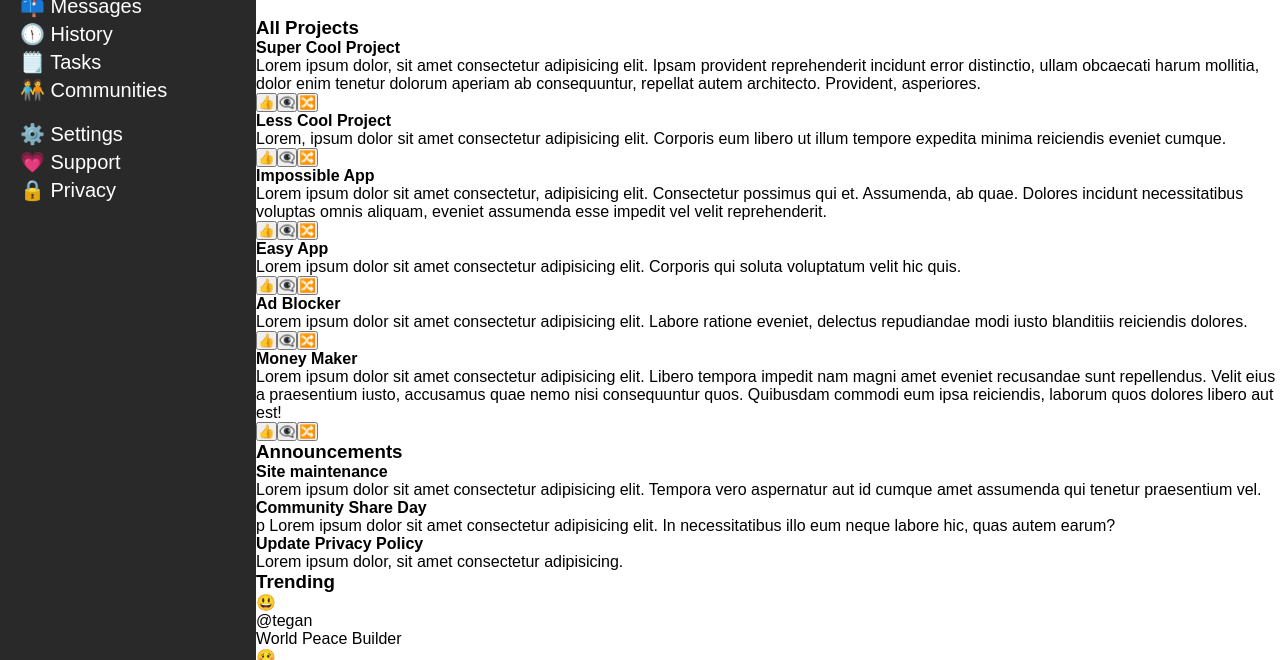
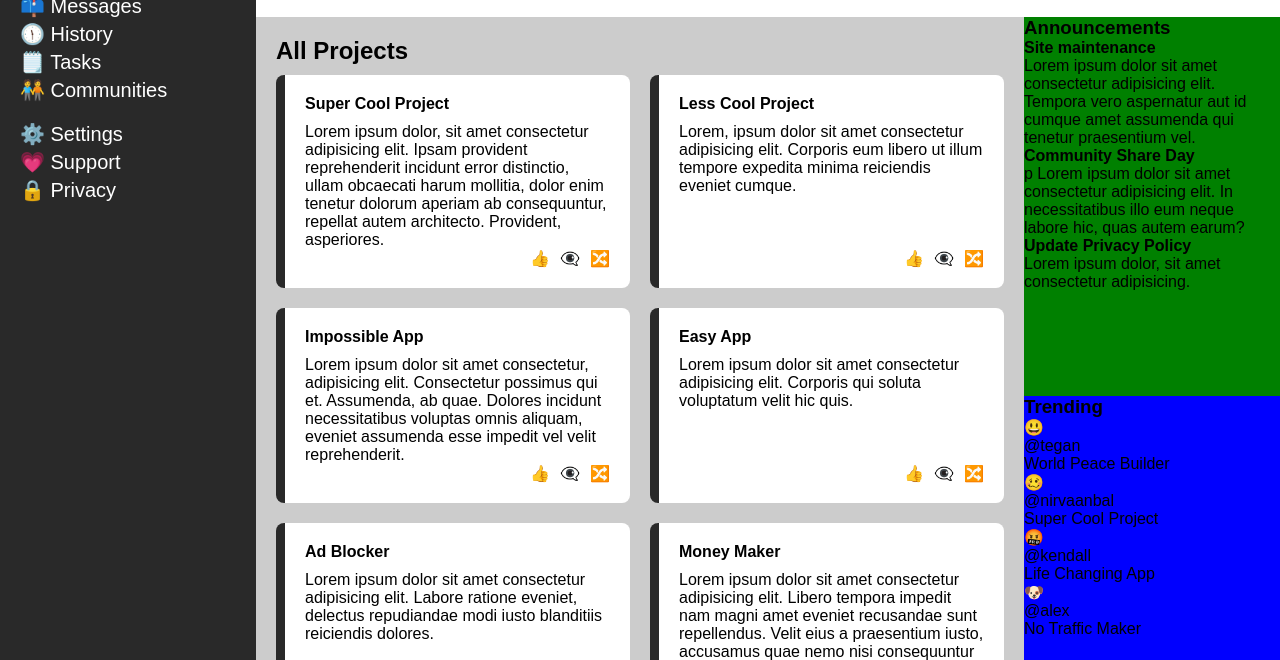
Before and after one commit to NirvaanBal/grid-dash, a plain HTML site: page index.html in a window 1280 px wide. Shown: the part 140-800 px from the top of the page. Drawn offline with Linux system fonts and the light colour scheme; a web font is replaced by a local one.

Commit message:
Add styles to projects component

```diff
--- a/index.html
+++ b/index.html
@@ -60,68 +60,82 @@
                 <h3>All Projects</h3>
                 <div class="all-projects">
                     <div class="project">
+                        <div>
                             <h4>Super Cool Project</h4>
                             <p>Lorem ipsum dolor, sit amet consectetur adipisicing elit. Ipsam provident reprehenderit
                                 incidunt
                                 error distinctio, ullam obcaecati harum mollitia, dolor enim tenetur dolorum aperiam ab
                                 consequuntur, repellat autem architecto. Provident, asperiores.</p>
+                        </div>
                         <div class="actions">
                             <button>👍</button><button>👁️‍🗨️</button><button>🔀</button>
                         </div>
                     </div>
                     <div class="project">
+                        <div>
                             <h4>Less Cool Project</h4>
                             <p>Lorem, ipsum dolor sit amet consectetur adipisicing elit. Corporis eum libero ut illum
                                 tempore
                                 expedita minima reiciendis eveniet cumque.</p>
+                        </div>
                         <div class="actions">
                             <button>👍</button><button>👁️‍🗨️</button><button>🔀</button>
                         </div>
                     </div>
                     <div class="project">
+                        <div>
                             <h4>Impossible App</h4>
                             <p>Lorem ipsum dolor sit amet consectetur, adipisicing elit. Consectetur possimus qui et.
                                 Assumenda,
                                 ab quae. Dolores incidunt necessitatibus voluptas omnis aliquam, eveniet assumenda esse
                                 impedit
                                 vel velit reprehenderit.</p>
+                        </div>
                         <div class="actions">
                             <button>👍</button><button>👁️‍🗨️</button><button>🔀</button>
                         </div>
                     </div>
                     <div class="project">
+                        <div>
                             <h4>Easy App</h4>
-                        <p>Lorem ipsum dolor sit amet consectetur adipisicing elit. Corporis qui soluta voluptatum velit
+                            <p>Lorem ipsum dolor sit amet consectetur adipisicing elit. Corporis qui soluta voluptatum
+                                velit
                                 hic
                                 quis.</p>
+                        </div>
                         <div class="actions">
                             <button>👍</button><button>👁️‍🗨️</button><button>🔀</button>
                         </div>
                     </div>
                     <div class="project">
+                        <div>
                             <h4>Ad Blocker</h4>
                             <p>Lorem ipsum dolor sit amet consectetur adipisicing elit. Labore ratione eveniet, delectus
                                 repudiandae modi iusto blanditiis reiciendis dolores.</p>
+                        </div>
                         <div class="actions">
                             <button>👍</button><button>👁️‍🗨️</button><button>🔀</button>
                         </div>
                     </div>
                     <div class="project">
+                        <div>
                             <h4>Money Maker</h4>
                             <p>Lorem ipsum dolor sit amet consectetur adipisicing elit. Libero tempora impedit nam magni
                                 amet
                                 eveniet recusandae sunt repellendus. Velit eius a praesentium iusto, accusamus quae nemo
                                 nisi
-                            consequuntur quos. Quibusdam commodi eum ipsa reiciendis, laborum quos dolores libero aut
+                                consequuntur quos. Quibusdam commodi eum ipsa reiciendis, laborum quos dolores libero
+                                aut
                                 est!
                             </p>
+                        </div>
                         <div class="actions">
                             <button>👍</button><button>👁️‍🗨️</button><button>🔀</button>
                         </div>
                     </div>
                 </div>
             </div>
-            <div class="annoucements">
+            <div class="announcements">
                 <h3>Announcements</h3>
                 <div>
                     <div class="annoucement">
--- a/style.css
+++ b/style.css
@@ -119,3 +119,64 @@ font-size: 20px;
     margin: 10px;
     border-radius: 20px;
 }
+
+.content {
+    background: #ccc;
+    display: grid;
+    grid-template-columns: 6fr 2fr;
+    grid-template-rows: repeat(2, 1fr);
+}
+
+.content .projects {
+    grid-row: 1 / span 2;
+    padding: 20px;
+}
+
+.content .projects h3 {
+    font-size: 24px;
+    margin-bottom: 10px;
+}
+
+.content .projects .all-projects {
+    display: grid;
+    grid-template-columns: repeat(auto-fit, minmax(250px, 1fr));
+    grid-gap: 20px;
+}
+
+.content .projects .all-projects .project {
+    background-color: #fff;
+    padding: 20px;
+    border-radius: 8px;
+    border-left: solid 9px #292929;
+
+    display: grid;
+}
+
+.content .projects .all-projects .project p {
+    margin-top: 10px;
+}
+
+.content .projects .all-projects .project .actions {
+    justify-self: end;
+    align-self: end;
+    display: grid;
+    grid-template-columns: 1fr 1fr 1fr;
+    grid-gap: 10px;
+}
+
+.content .projects .all-projects .project .actions button {
+    background-color: transparent;
+    outline: none;
+    border: none;
+    font-size: 16px;
+    cursor: pointer;
+}
+
+.content .announcements {
+    background-color: green;
+}
+
+.content .trending {
+    background-color: blue;
+    grid-column: 2 / span 1;
+}
```
Lines whose indentation alone changed are shown as unchanged.
